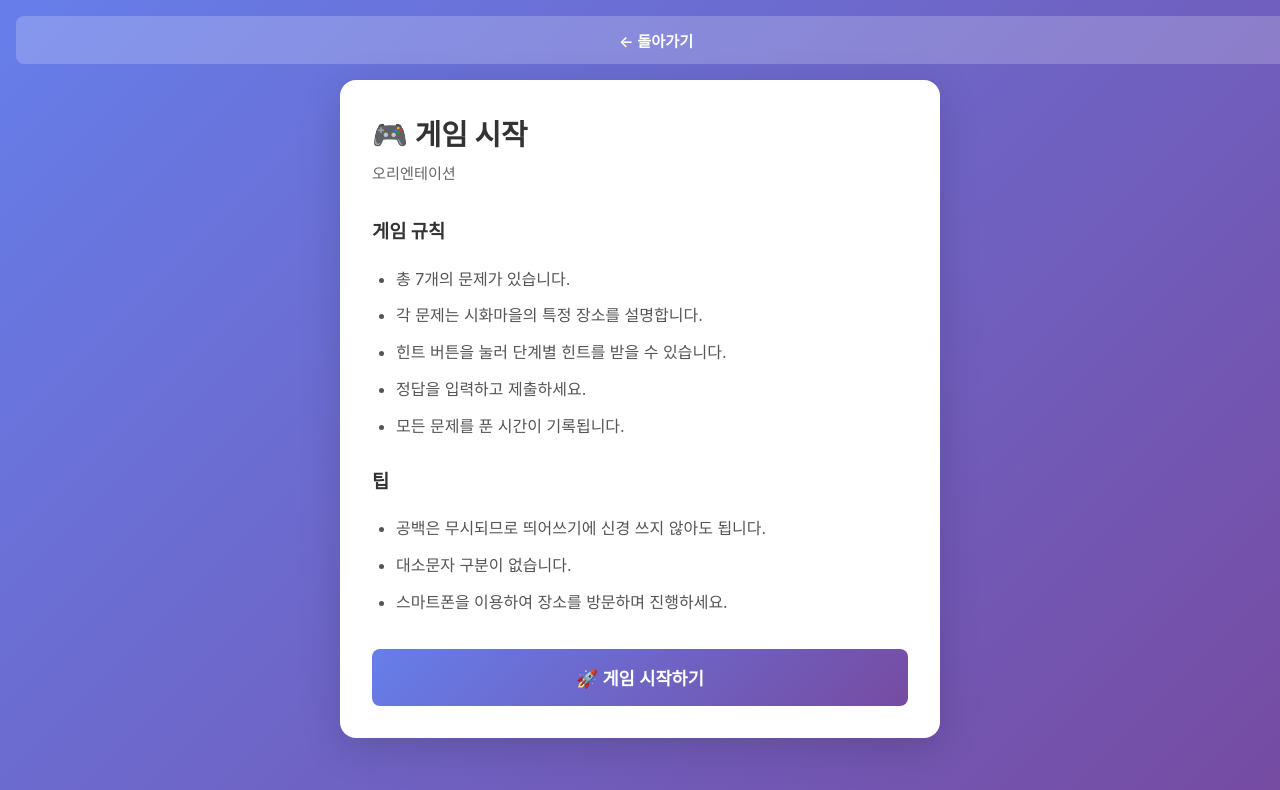
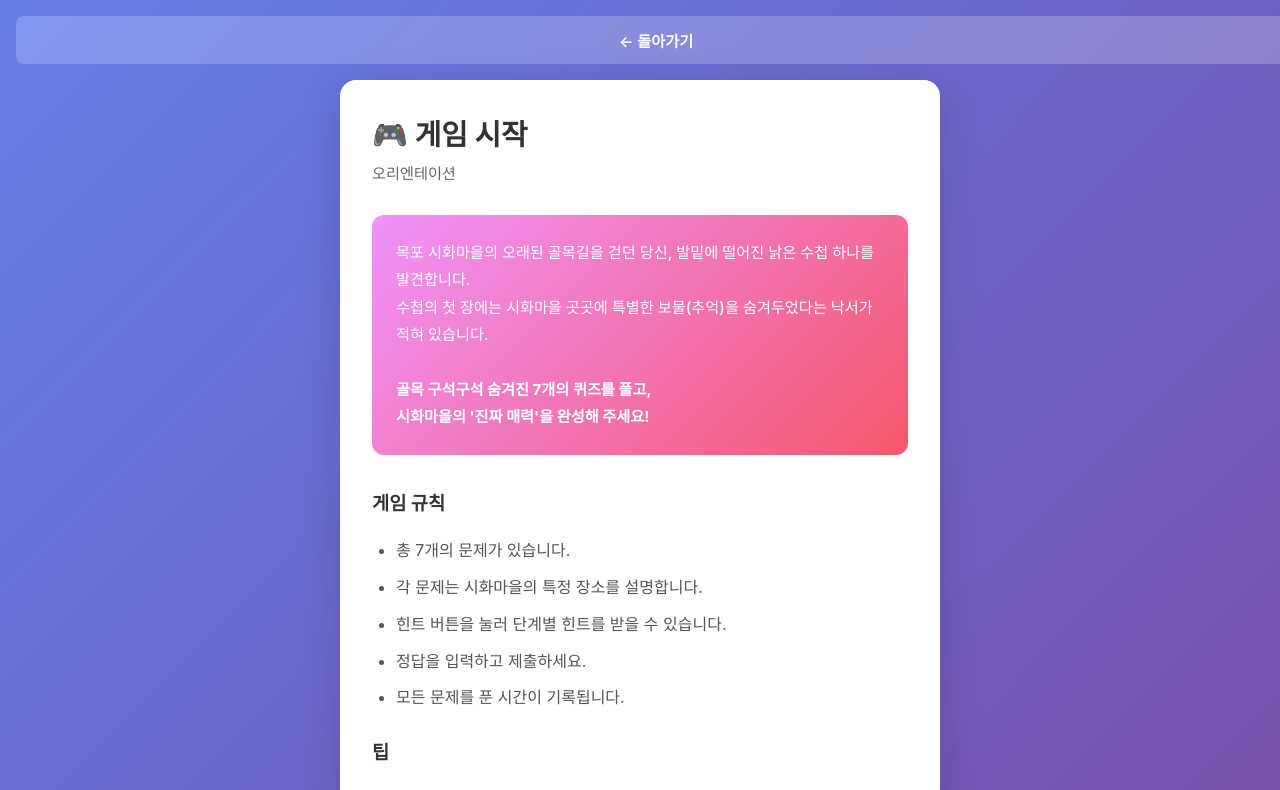
Before and after one commit to rkddpwl0625/mopo-treasure-hunt, a React (Vite) app: page /orientation/1/1 in a window 1280 px wide. Shown: the top 790 px of the page. Built offline with nearby package versions, Linux system fonts and the light colour scheme; no server answers; a web font is replaced by a local one.

Commit message:
Add: Story section to game orientation with Mopo Sihwa village theme

```diff
--- a/src/pages/participant/ParticipantOrientation.tsx
+++ b/src/pages/participant/ParticipantOrientation.tsx
@@ -17,6 +17,26 @@ export default function ParticipantOrientation() {
       <div className="participant-card">
         <h1>🎮 게임 시작</h1>
         <p className="subtitle">오리엔테이션</p>
+
+        {/* 스토리 섹션 */}
+        <div style={{
+          background: 'linear-gradient(135deg, #f093fb 0%, #f5576c 100%)',
+          color: 'white',
+          padding: '1.5rem',
+          borderRadius: '12px',
+          marginBottom: '2rem',
+          lineHeight: 1.8,
+          fontSize: '0.95rem',
+          fontWeight: 500
+        }}>
+          <p style={{ margin: 0 }}>
+            목포 시화마을의 오래된 골목길을 걷던 당신, 발밑에 떨어진 낡은 수첩 하나를 발견합니다.<br/>
+            수첩의 첫 장에는 시화마을 곳곳에 특별한 보물(추억)을 숨겨두었다는 낙서가 적혀 있습니다.<br/>
+            <br/>
+            <strong>골목 구석구석 숨겨진 7개의 퀴즈를 풀고,<br/>
+            시화마을의 '진짜 매력'을 완성해 주세요!</strong>
+          </p>
+        </div>
 
         <div style={{ fontSize: '1rem', lineHeight: 1.8, color: '#555', marginBottom: '2rem' }}>
           <h3 style={{ marginBottom: '1rem', color: '#333' }}>게임 규칙</h3>
```
